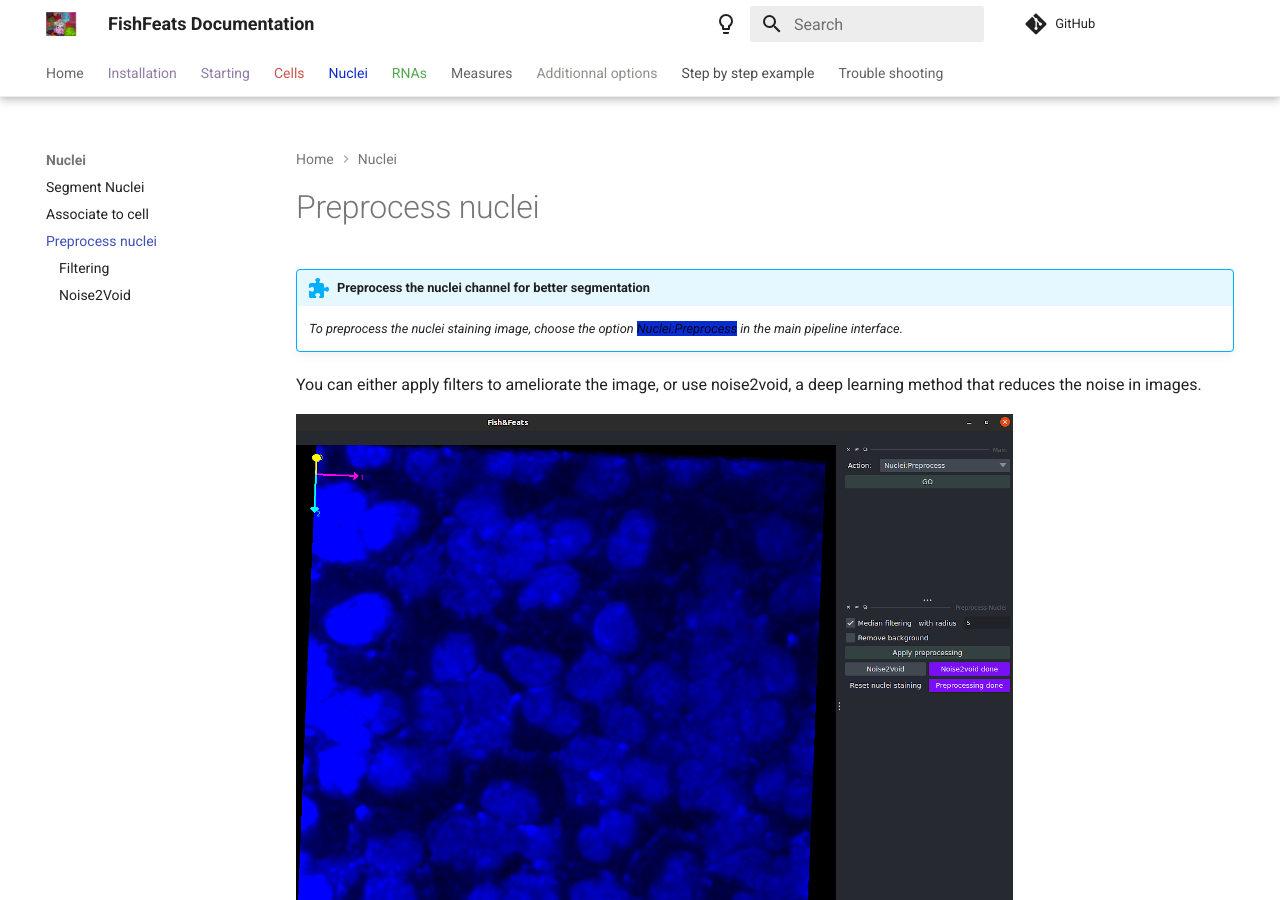
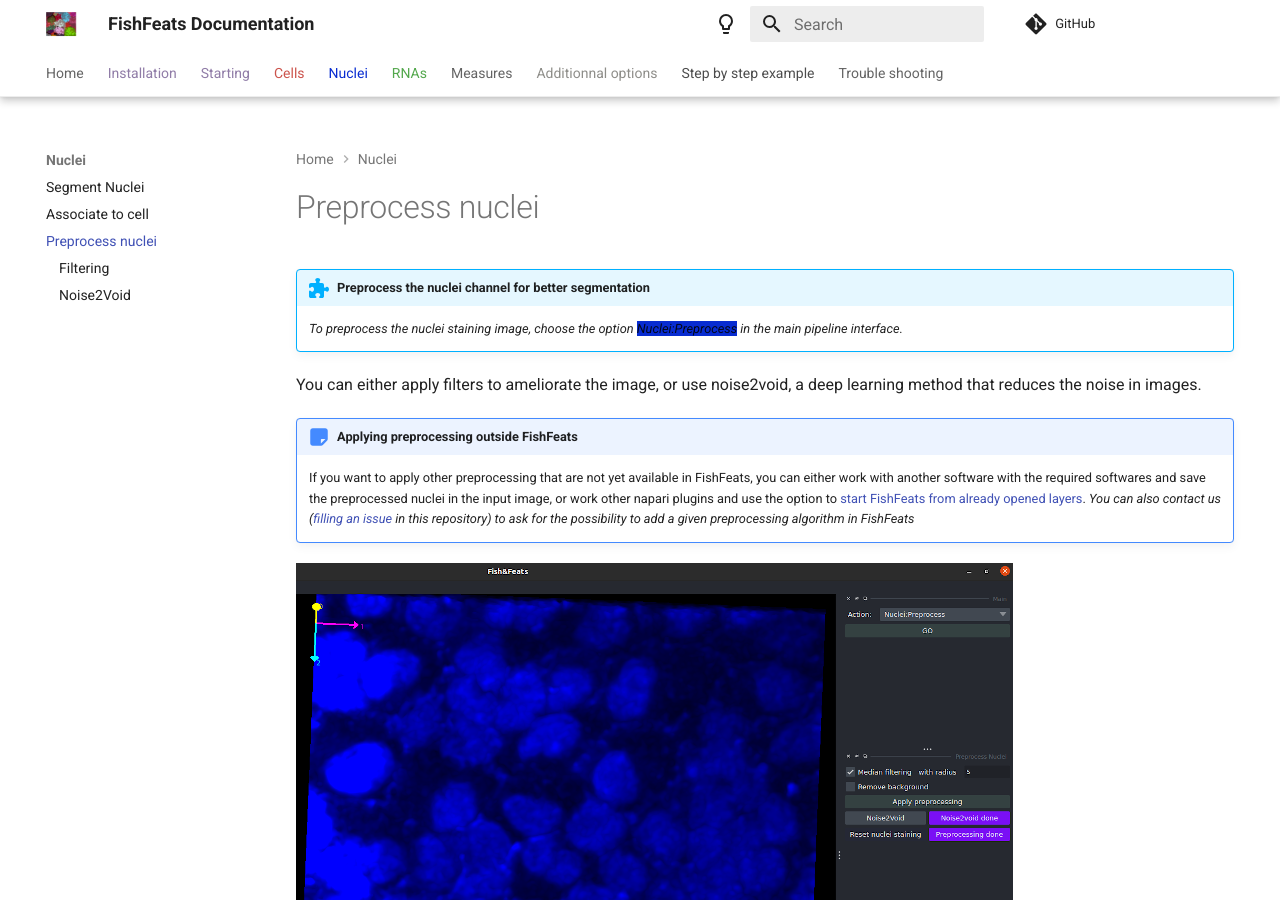
Before and after one commit to gletort/FishFeats, an MkDocs documentation site: the page built from docs/Preprocess-nuclei.md, in a window 1280 px wide and 900 px high. Built offline with MkDocs 1.6.1 and Material for MkDocs 9.7.7, drawn with Linux system fonts in a browser that asks for light colours; comment, search, counter and statistics services are not loaded.

Commit message:
info preprocess

```diff
--- a/docs/Preprocess-nuclei.md
+++ b/docs/Preprocess-nuclei.md
@@ -2,6 +2,10 @@
 	_To preprocess the nuclei staining image, choose the option <span style="background-color:#082cd1">Nuclei:Preprocess</span> in the main pipeline interface._
 
 You can either apply filters to ameliorate the image, or use noise2void, a deep learning method that reduces the noise in images.
+
+!!! note "Applying preprocessing outside FishFeats"
+	If you want to apply other preprocessing that are not yet available in FishFeats, you can either work with another software with the required softwares and save the preprocessed nuclei in the input image, or work other napari plugins and use the option to [start FishFeats from already opened layers](./Open-image.md#load-raw-images-from-fishfeats).
+	_You can also contact us ([filling an issue](https://github.com/gletort/FishFeats/issues/new/choose) in this repository) to ask for the possibility to add a given preprocessing algorithm in FishFeats_
 
 ![interface](./imgs/nuclei_preprocess.png)
 
```
Also changed, not shown: docs/Get-RNAs.md (+7 -0 lines), docs/Get-cells.md (+6 -0 lines).
